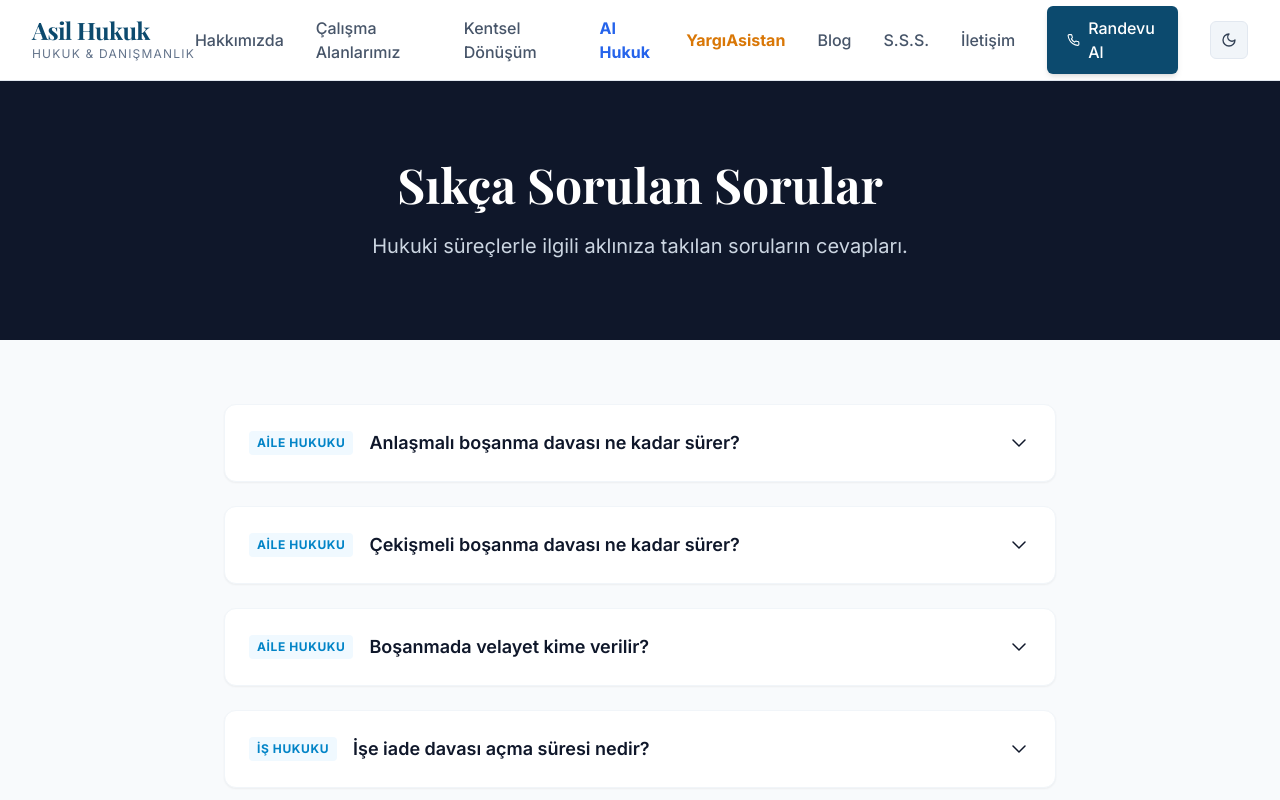
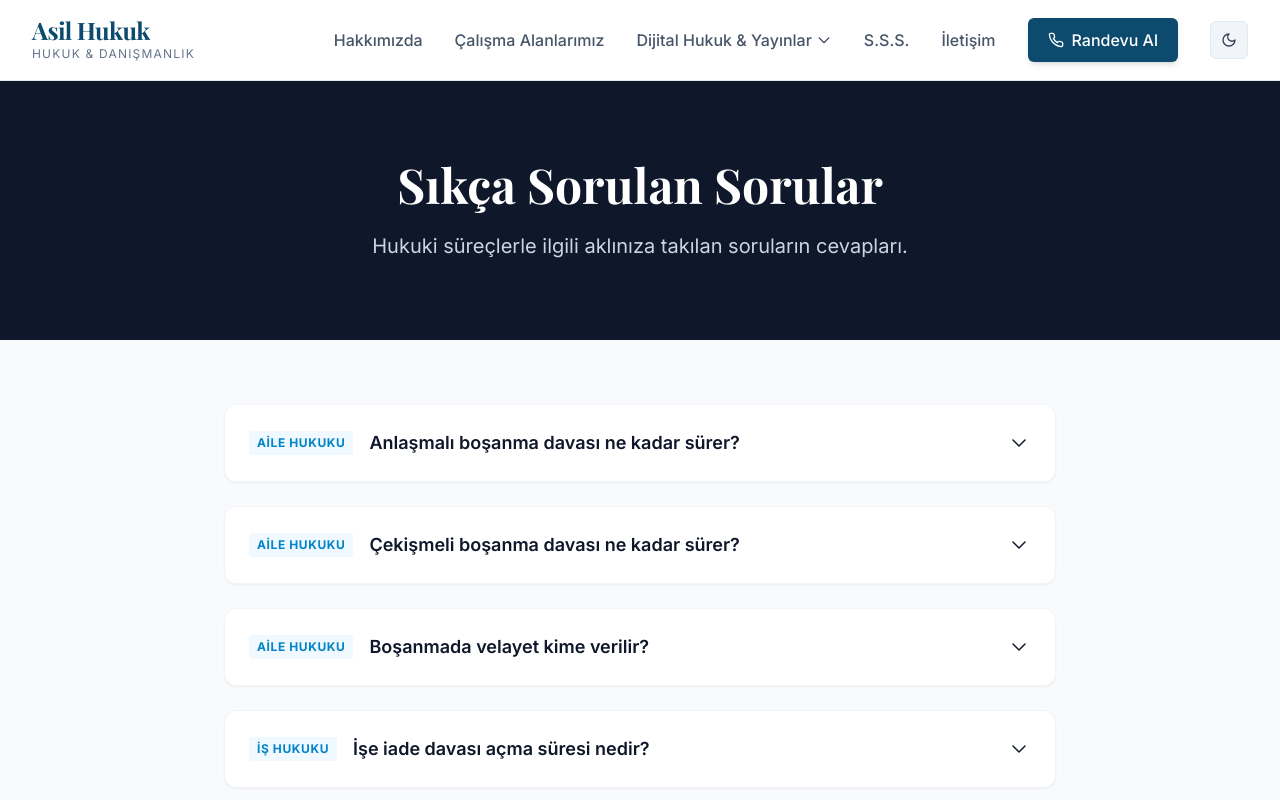
Before and after one commit to avedurmus/asil-hukuk-web, a Next.js app: page /sss in a window 1280 px wide. Shown: the top 800 px of the page. Built offline with nearby package versions, Linux system fonts and the light colour scheme; a web font is replaced by a local one.

Commit message:
feat: üst başlık düzenlendi ve YargıAsistan sayfasına ana sayfaya dönüş butonu eklendi

```diff
--- a/app/asistan/AsistanClient.tsx
+++ b/app/asistan/AsistanClient.tsx
@@ -1,6 +1,7 @@
 "use client";
 
 import React, { useState, useEffect } from 'react';
+import Link from 'next/link';
 import Dashboard from './components/Dashboard';
 import CaseManager from './components/CaseManager';
 import PrecedentSearch from './components/PrecedentSearch';
@@ -243,16 +244,26 @@ export default function AsistanClient() {
       <div className="app-container">
         {/* Sidebar navigation */}
         <aside className="sidebar">
-          <div className="logo-container">
+          <Link href="/" className="logo-container" style={{ textDecoration: 'none', display: 'flex' }}>
             <div className="logo-icon">
               <svg viewBox="0 0 24 24">
                 <path d="M12 2L2 22h20L12 2zm0 3.99L19.53 19H4.47L12 5.99zM12 17h.01M12 10v4" stroke="currentColor" strokeWidth="2" strokeLinecap="round"/>
               </svg>
             </div>
-            <span className="logo-text">Alfa<span>Asistan</span></span>
-          </div>
+            <span className="logo-text">Yargı<span>Asistan</span></span>
+          </Link>
 
           <ul className="nav-links">
+            <li>
+              <Link
+                href="/"
+                className="nav-item"
+                style={{ marginBottom: '1rem', borderBottom: '1px solid var(--border-light)', borderRadius: '0', paddingBottom: '1rem' }}
+              >
+                <svg width="24" height="24" viewBox="0 0 24 24" fill="none" stroke="currentColor" strokeWidth="2" strokeLinecap="round" strokeLinejoin="round"><line x1="19" y1="12" x2="5" y2="12"></line><polyline points="12 19 5 12 12 5"></polyline></svg>
+                Ana Sayfaya Dön
+              </Link>
+            </li>
             <li>
               <div
                 className={`nav-item ${activeTab === 'dashboard' ? 'active' : ''}`}
--- a/components/Header.tsx
+++ b/components/Header.tsx
@@ -56,18 +56,30 @@ export default function Header() {
                         <Link href="/calisma-alanlarimiz" className="text-slate-600 dark:text-slate-300 hover:text-primary-900 dark:hover:text-white font-medium transition-colors">
                             Çalışma Alanlarımız
                         </Link>
-                        <Link href="/kentsel-donusum-rehberi" className="text-slate-600 dark:text-slate-300 hover:text-primary-900 dark:hover:text-white font-medium transition-colors">
+                        <div className="relative group py-2">
+                            <button className="flex items-center text-slate-600 dark:text-slate-300 hover:text-primary-900 dark:hover:text-white font-medium transition-colors gap-1 outline-none">
+                                <span>Dijital Hukuk & Yayınlar</span>
+                                <svg className="w-4 h-4 transition-transform group-hover:rotate-180" fill="none" stroke="currentColor" viewBox="0 0 24 24">
+                                    <path strokeLinecap="round" strokeLinejoin="round" strokeWidth="2" d="M19 9l-7 7-7-7" />
+                                </svg>
+                            </button>
+                            <div className="absolute left-0 mt-2 w-56 rounded-xl bg-white dark:bg-slate-900 border border-slate-100 dark:border-slate-800 shadow-xl opacity-0 invisible group-hover:opacity-100 group-hover:visible transition-all duration-200 z-50">
+                                <div className="p-2 space-y-1">
+                                    <Link href="/kentsel-donusum-rehberi" className="block px-4 py-2.5 text-sm text-slate-600 dark:text-slate-300 hover:bg-slate-50 dark:hover:bg-slate-800 rounded-lg hover:text-primary-900 dark:hover:text-white font-medium transition-colors">
                                         Kentsel Dönüşüm
                                     </Link>
-                        <Link href="/ai-hukuk" className="text-blue-600 dark:text-blue-400 hover:text-blue-800 dark:hover:text-blue-300 font-bold transition-colors animate-pulse">
+                                    <Link href="/ai-hukuk" className="block px-4 py-2.5 text-sm text-blue-600 dark:text-blue-400 hover:bg-blue-50 dark:hover:bg-slate-800 rounded-lg font-bold transition-colors">
                                         AI Hukuk
                                     </Link>
-                        <Link href="/asistan" className="text-amber-600 dark:text-amber-400 hover:text-amber-800 dark:hover:text-amber-300 font-bold transition-colors">
+                                    <Link href="/asistan" className="block px-4 py-2.5 text-sm text-amber-600 dark:text-amber-400 hover:bg-amber-50 dark:hover:bg-slate-800 rounded-lg font-bold transition-colors">
                                         YargıAsistan
                                     </Link>
-                        <Link href="/blog" className="text-slate-600 dark:text-slate-300 hover:text-primary-900 dark:hover:text-white font-medium transition-colors">
+                                    <Link href="/blog" className="block px-4 py-2.5 text-sm text-slate-600 dark:text-slate-300 hover:bg-slate-50 dark:hover:bg-slate-800 rounded-lg hover:text-primary-900 dark:hover:text-white font-medium transition-colors">
                                         Blog
                                     </Link>
+                                </div>
+                            </div>
+                        </div>
                         <Link href="/sss" className="text-slate-600 dark:text-slate-300 hover:text-primary-900 dark:hover:text-white font-medium transition-colors">
                             S.S.S.
                         </Link>
@@ -129,34 +141,40 @@ export default function Header() {
                         >
                             Çalışma Alanlarımız
                         </Link>
+
+                        <div className="border-l-2 border-slate-100 dark:border-slate-800 pl-3 py-1 my-2 space-y-1">
+                            <span className="block px-3 py-1 text-xs font-bold text-slate-400 dark:text-slate-500 uppercase tracking-widest">
+                                Dijital Hukuk & Yayınlar
+                            </span>
                             <Link
                                 href="/kentsel-donusum-rehberi"
-                            className="block px-3 py-3 text-base font-medium text-slate-700 dark:text-slate-300 hover:text-primary-900 dark:hover:text-white hover:bg-slate-50 dark:hover:bg-slate-900 rounded-md"
+                                className="block px-3 py-2 text-base font-medium text-slate-700 dark:text-slate-300 hover:text-primary-900 dark:hover:text-white hover:bg-slate-50 dark:hover:bg-slate-900 rounded-md"
                                 onClick={() => setIsMenuOpen(false)}
                             >
                                 Kentsel Dönüşüm
                             </Link>
                             <Link
                                 href="/ai-hukuk"
-                            className="block px-3 py-3 text-base font-bold text-blue-600 dark:text-blue-400 hover:bg-blue-50 dark:hover:bg-slate-900 rounded-md"
+                                className="block px-3 py-2 text-base font-bold text-blue-600 dark:text-blue-400 hover:bg-blue-50 dark:hover:bg-slate-900 rounded-md"
                                 onClick={() => setIsMenuOpen(false)}
                             >
                                 AI Hukuk
                             </Link>
                             <Link
                                 href="/asistan"
-                            className="block px-3 py-3 text-base font-bold text-amber-600 dark:text-amber-400 hover:bg-amber-50 dark:hover:bg-slate-900 rounded-md"
+                                className="block px-3 py-2 text-base font-bold text-amber-600 dark:text-amber-400 hover:bg-amber-50 dark:hover:bg-slate-900 rounded-md"
                                 onClick={() => setIsMenuOpen(false)}
                             >
                                 YargıAsistan
                             </Link>
                             <Link
                                 href="/blog"
-                            className="block px-3 py-3 text-base font-medium text-slate-700 dark:text-slate-300 hover:text-primary-900 dark:hover:text-white hover:bg-slate-50 dark:hover:bg-slate-900 rounded-md"
+                                className="block px-3 py-2 text-base font-medium text-slate-700 dark:text-slate-300 hover:text-primary-900 dark:hover:text-white hover:bg-slate-50 dark:hover:bg-slate-900 rounded-md"
                                 onClick={() => setIsMenuOpen(false)}
                             >
                                 Blog
                             </Link>
+                        </div>
                         <Link
                             href="/sss"
                             className="block px-3 py-3 text-base font-medium text-slate-700 dark:text-slate-300 hover:text-primary-900 dark:hover:text-white hover:bg-slate-50 dark:hover:bg-slate-900 rounded-md"
```
Lines whose indentation alone changed are shown as unchanged.
